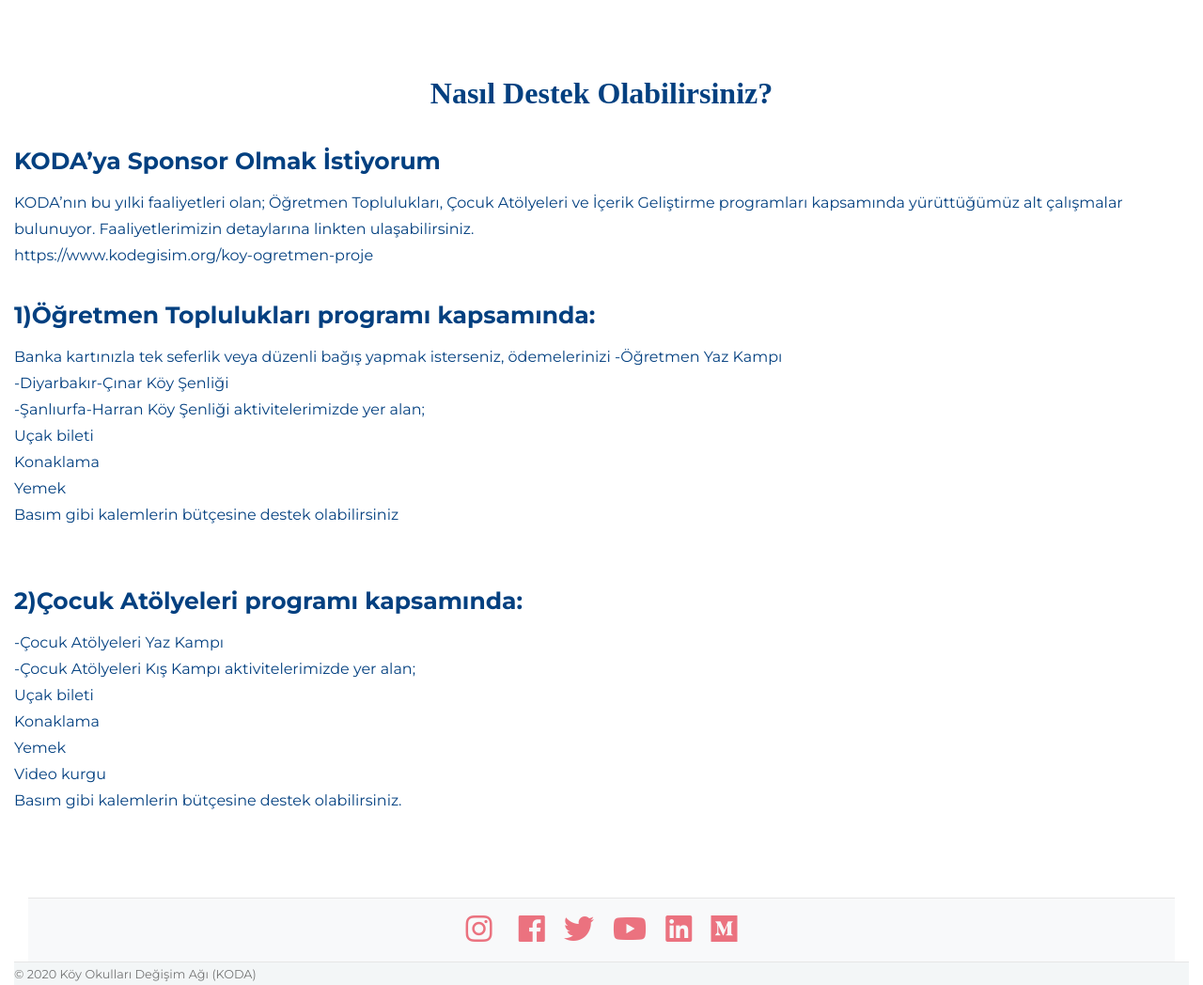
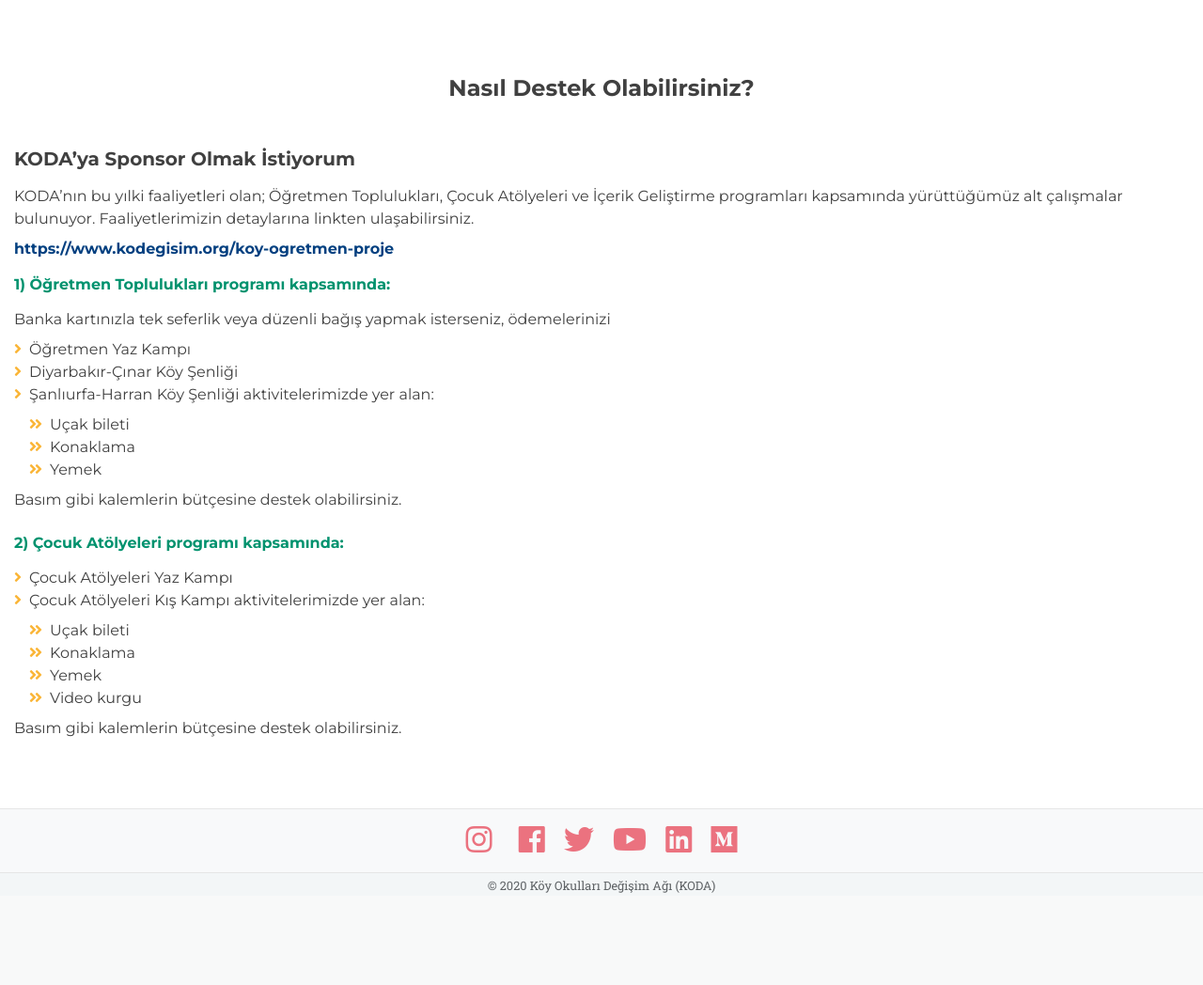
Before and after one commit to Soyluarda/KODA-, a Django app: page /sponsor-olmak/ in a window 1280 px wide. Shown: the part 700-1748 px from the top of the page at 94% size. After the commit the page ends 1650 px from the top, so only its background shows below. Run offline with Django 3.2, Linux system fonts and the light colour scheme; some libraries are stand-ins or nearby versions; some web fonts are replaced.

Commit message:
nasıl destek olabilirsiniz? done

```diff
--- a/coaching/templates/bagis.html
+++ b/coaching/templates/bagis.html
@@ -88,7 +88,6 @@
 {% endblock %}
 
 {% block body %}
-
 <section class="page-section">
   <div class="container">
     <h4 class="text-center mb-5">Bize Nasıl Destek Olabilirsiniz?</h4>
@@ -106,7 +105,7 @@
       </div>
       <div class="col-md-4 mb-5">
         <div class="card-shadow-green text-center h-100" style="border-bottom:5px solid #034080; margin: 0px auto;">
-          <a href="https://docs.google.com/forms/d/e/1FAIpQLScmjiVxvdWRjIHTdk1PIaGyTHlbYkc05tqDHJMhSfACFh75xA/viewform">
+          <a href="{% url 'isbirligi' %}">
             <div class="card-title-content">
               <h6 class="my-4">Koda ile İşbirliği Yapmak İstiyorum</h6>
             </div>
@@ -124,7 +123,7 @@
       </div>
       <div class="col-md-6 mb-5">
         <div class="card-shadow-green text-center h-100 float-right" style="border-bottom:5px solid #00926e;">
-          <a href="{% url 'bagis_detay' %}">
+          <a href="{% url 'sponsor' %}">
             <div class="card-title-content">
               <h6 class="my-4">KODA'ya
                 Sponsor Olmak İstiyorum
@@ -188,4 +187,5 @@
       <img src="{% static 'portfolio1.webp' %}" alt="">
     </div>
 </section>
+
 {% endblock %}
--- a/coaching/templates/sponsor_olmak_istiyorum.html
+++ b/coaching/templates/sponsor_olmak_istiyorum.html
@@ -4,46 +4,62 @@
 {% endblock %}
 
 {% block body %}
+<section class="page-section">
+  <div class="container">
+    <h4 class="text-center mb-5">Nasıl Destek Olabilirsiniz?</h4>
+    <div class="mt-5">
+      <div class="mb-3">
+        <h5>KODA’ya Sponsor Olmak İstiyorum</h5>
+        <div class="mt-3 mb-2">
+          KODA’nın bu yılki faaliyetleri olan;
+          Öğretmen Toplulukları, Çocuk Atölyeleri ve İçerik Geliştirme programları kapsamında yürüttüğümüz alt
+          çalışmalar bulunuyor. Faaliyetlerimizin detaylarına linkten ulaşabilirsiniz.
+        </div>
+        <a href="{% url 'koy_ogretmenleri' %}" class="font-weight-bold"
+          style="color:#034080;">https://www.kodegisim.org/koy-ogretmen-proje</a>
+      </div>
+      <div class="mb-4">
 
-<section class="page-section">
-    <div class="container">
-         <div class="col-lg-12 text-center">
-            <h2 style="font-family:Hind;color:#034080 !important;">Nasıl Destek Olabilirsiniz? </h2><br>
-      <div class="row">
-                   <p style="font-family:montserrat;color:#034080 !important;text-align:left;">
+        <h6 style="color: #00926e;">1) Öğretmen Toplulukları programı kapsamında:</h6>
+        <div class="mt-3">
+          <div class="my-2">
+            Banka kartınızla tek seferlik veya düzenli bağış yapmak isterseniz, ödemelerinizi
 
-          <label style="font-size:25px;"><b>KODA’ya Sponsor Olmak İstiyorum</b></label> <br>
-                    KODA’nın bu yılki faaliyetleri olan;
-                        Öğretmen Toplulukları, Çocuk Atölyeleri ve İçerik Geliştirme programları kapsamında yürüttüğümüz alt çalışmalar bulunuyor. Faaliyetlerimizin detaylarına linkten ulaşabilirsiniz.
-                       <br>
-                       <a href="{% url 'koy_ogretmenleri' %}" style="color:#034080;">https://www.kodegisim.org/koy-ogretmen-proje</a>
+          </div>
+          <i class="fas fa-angle-right mr-2" style="color: #fab537;"></i>Öğretmen Yaz Kampı <br>
+          <i class="fas fa-angle-right mr-2" style="color: #fab537;"></i>Diyarbakır-Çınar Köy Şenliği <br>
+          <i class="fas fa-angle-right mr-2" style="color: #fab537;"></i>Şanlıurfa-Harran Köy Şenliği aktivitelerimizde
+          yer alan:
+          <div class="mt-2 pl-3">
+            <i class="fas fa-angle-double-right mr-2" style="color: #fab537;"></i>Uçak bileti <br>
+            <i class="fas fa-angle-double-right mr-2" style="color: #fab537;"></i>Konaklama <br>
+            <i class="fas fa-angle-double-right mr-2" style="color: #fab537;"></i>Yemek
+          </div>
+
+          <div class="mt-2">Basım gibi kalemlerin bütçesine destek olabilirsiniz.</div>
+        </div>
+      </div>
+      <div class="mb-3">
+
+        <h6 style="color: #00926e;">2) Çocuk Atölyeleri programı kapsamında:</h6>
+        <div class="mt-3">
+          <i class="fas fa-angle-right mr-2" style="color: #fab537;"></i>Çocuk Atölyeleri Yaz Kampı<br>
+          <i class="fas fa-angle-right mr-2" style="color: #fab537;"></i>Çocuk Atölyeleri Kış Kampı aktivitelerimizde
+          yer alan:
+          <div class="mt-2 pl-3">
+            <i class="fas fa-angle-double-right mr-2" style="color: #fab537;"></i>Uçak bileti <br>
+            <i class="fas fa-angle-double-right mr-2" style="color: #fab537;"></i>Konaklama <br>
+            <i class="fas fa-angle-double-right mr-2" style="color: #fab537;"></i>Yemek <br>
+            <i class="fas fa-angle-double-right mr-2" style="color: #fab537;"></i>Video kurgu
+          </div>
+
+          <div class="mt-2">Basım gibi kalemlerin bütçesine destek olabilirsiniz.</div>
+        </div>
+      </div>
+
+    </div>
+
+</section>
 
 
-                       <br><br>
-
-                     <label style="font-size:25px;"><b>1)Öğretmen Toplulukları programı kapsamında:</b></label> <br>
-                        Banka kartınızla tek seferlik veya düzenli bağış yapmak isterseniz, ödemelerinizi
-                       -Öğretmen Yaz Kampı <br>
-                       -Diyarbakır-Çınar Köy Şenliği <br>
-                       -Şanlıurfa-Harran Köy Şenliği aktivitelerimizde yer alan;<br>
-                       Uçak bileti <br>
-                       Konaklama <br>
-                       Yemek <br>
-                       Basım gibi kalemlerin bütçesine destek olabilirsiniz <br>
-                       <br><br>
-                       <label style="font-size:25px;"><b>2)Çocuk Atölyeleri programı kapsamında:</b></label> <br>
-
-                       -Çocuk Atölyeleri Yaz Kampı <br>
-                       -Çocuk Atölyeleri Kış Kampı aktivitelerimizde yer alan; <br>
-                       Uçak bileti <br>
-                       Konaklama <br>
-                       Yemek <br>
-                       Video kurgu <br>
-                       Basım gibi kalemlerin bütçesine destek olabilirsiniz. <br>
-
-
-
-               </p>
-        </div>
-
 {% endblock %}
```
Also changed, not shown: coaching/templates/bagis_detay.html (+28 -25 lines), coaching/templates/koda_gonullusu.html (+27 -143 lines), coaching/templates/koda_ile_isbirligi.html (+38 -26 lines).
